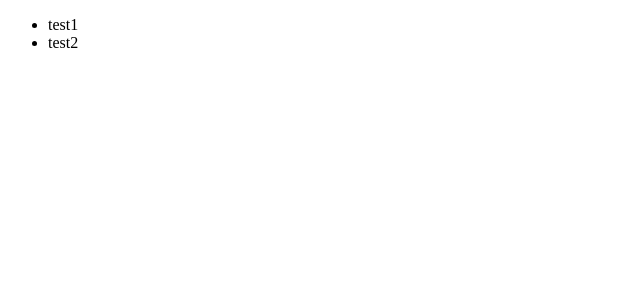
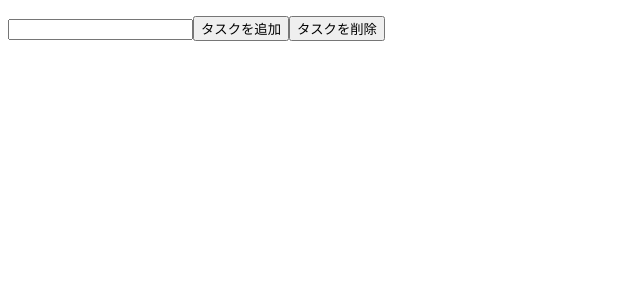
Before and after one commit to nx2141/study-react-todo, a React (Create React App) app: page / in a window 1280 px wide. Shown: the top 300 px of the page, without its empty margins (0-640 px from the left). Built offline with nearby package versions, Linux system fonts and the light colour scheme.

Commit message:
✨ ToDoコンポーネントなど追加

```diff
--- a/src/App.js
+++ b/src/App.js
@@ -1,11 +1,29 @@
 import "./App.css";
 import ToDoList from "./ToDoList";
-import React, { useState } from "react";
+import React, { useRef, useState } from "react";
 function App() {
-  const [TodoList, SetTodoList] = useState(["test1", "test2"]);
+  const [TodoList, SetTodoList] = useState([
+    {
+      id: 1,
+      name: "",
+      completed: false,
+    },
+  ]);
+  const ref = useRef(null);
+  const addTask = () => {
+    const inputValue = ref.current.value;
+    SetTodoList((prevList) => {
+      return [...prevList, { id: 1, name: inputValue, completed: false }];
+    });
+    ref.current.value = "";
+  };
+
   return (
     <div>
       <ToDoList todoItems={TodoList} />
+      <input type="text" ref={ref} />
+      <button onClick={addTask}>タスクを追加</button>
+      <button>タスクを削除</button>
     </div>
   );
 }
--- /dev/null
+++ b/src/ToDo.jsx
@@ -0,0 +1,11 @@
+import React from "react";
+
+const ToDo = ({ inputTxt }) => {
+  return (
+    <div>
+      <p>{inputTxt}</p>
+    </div>
+  );
+};
+
+export default ToDo;
--- a/src/ToDoList.jsx
+++ b/src/ToDoList.jsx
@@ -1,15 +1,8 @@
 import React from "react";
+import Todo from "./ToDo";
 
-const ToDoList = (props) => {
-  return (
-    <div>
-      <ul>
-        {props.todoItems.map((item, index) => (
-          <li key={index}>{item}</li>
-        ))}
-      </ul>
-    </div>
-  );
+const ToDoList = ({ todoItems }) => {
+  return todoItems.map((todo) => <Todo inputTxt={todo.name} key={todo.name} />);
 };
 
 export default ToDoList;
--- a/src/index.js
+++ b/src/index.js
@@ -1,7 +1,8 @@
 import React from "react";
-import ReactDOM from "react-dom";
+import { createRoot } from "react-dom/client"; // <-- change this line
 import App from "./App";
-const root = ReactDOM.createRoot(document.getElementById("root"));
+
+const root = createRoot(document.getElementById("root"));
 root.render(
   <React.StrictMode>
     <App />
```
